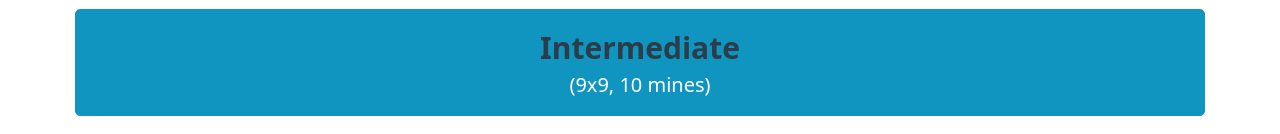
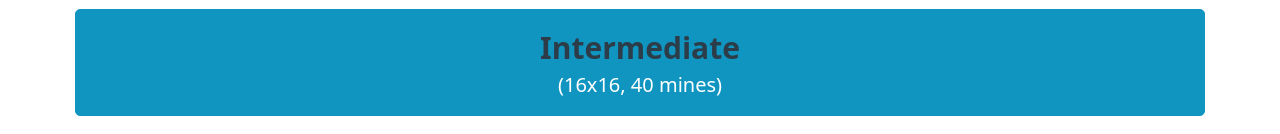
Before and after one commit to aidandenlinger/minesweeper, a Svelte app: page / in a window 1280 px wide. Shown: the part 188-322 px from the top of the page. Built offline with nearby package versions, Linux system fonts and the light colour scheme.

Commit message:
fix(frontend): remove margin on wintext, fix text on intermediate button

```diff
--- a/src/frontend/App.svelte
+++ b/src/frontend/App.svelte
@@ -93,6 +93,7 @@
   .winText {
     font-size: 4rem;
     text-align: center;
+    margin: 0;
   }
 
   .restartBtns > button {
--- a/src/frontend/Setup.svelte
+++ b/src/frontend/Setup.svelte
@@ -21,7 +21,7 @@
 >
   <hgroup>
     <h3>Intermediate</h3>
-    <p>(9x9, 10 mines)</p>
+    <p>(16x16, 40 mines)</p>
   </hgroup>
 </button>
 
```
